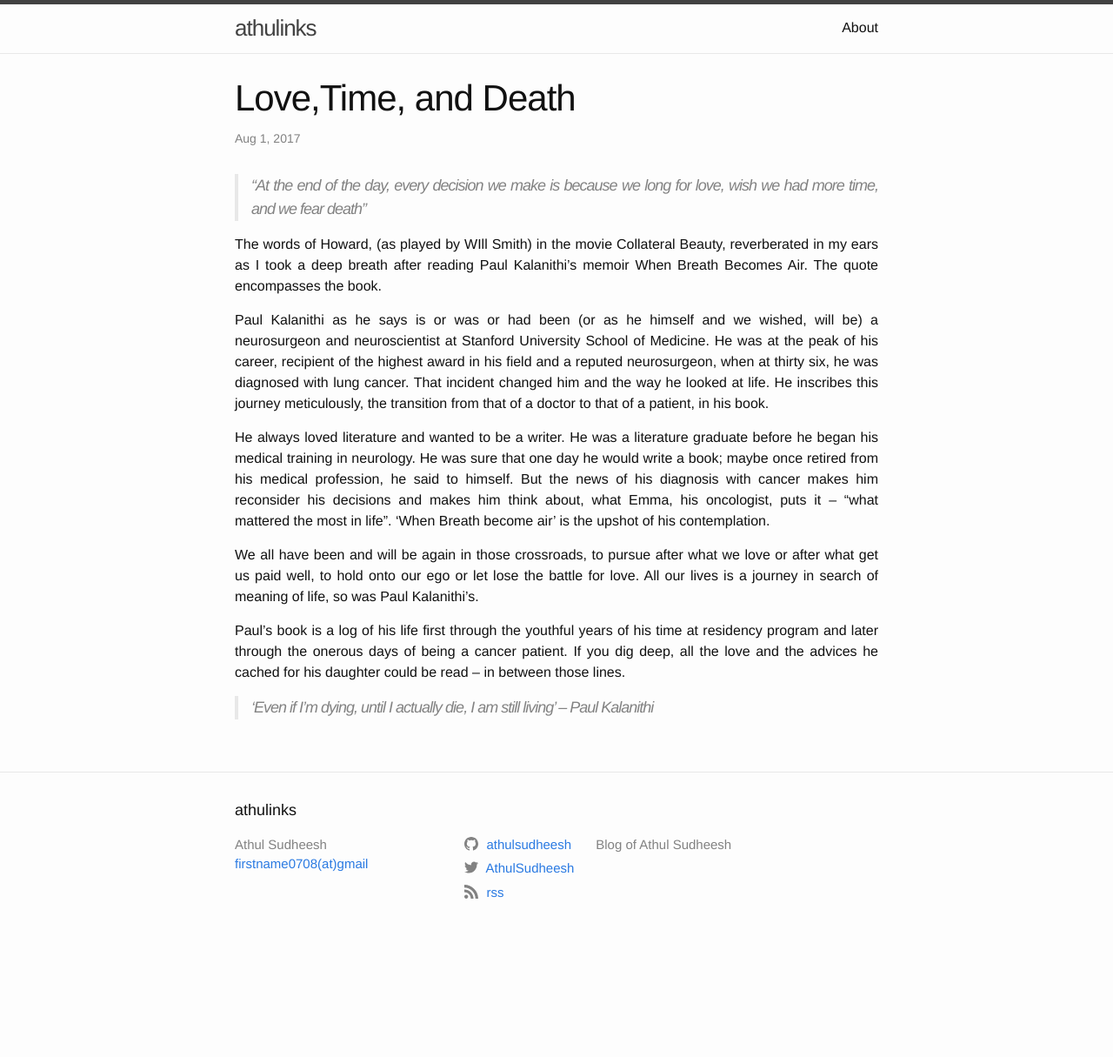
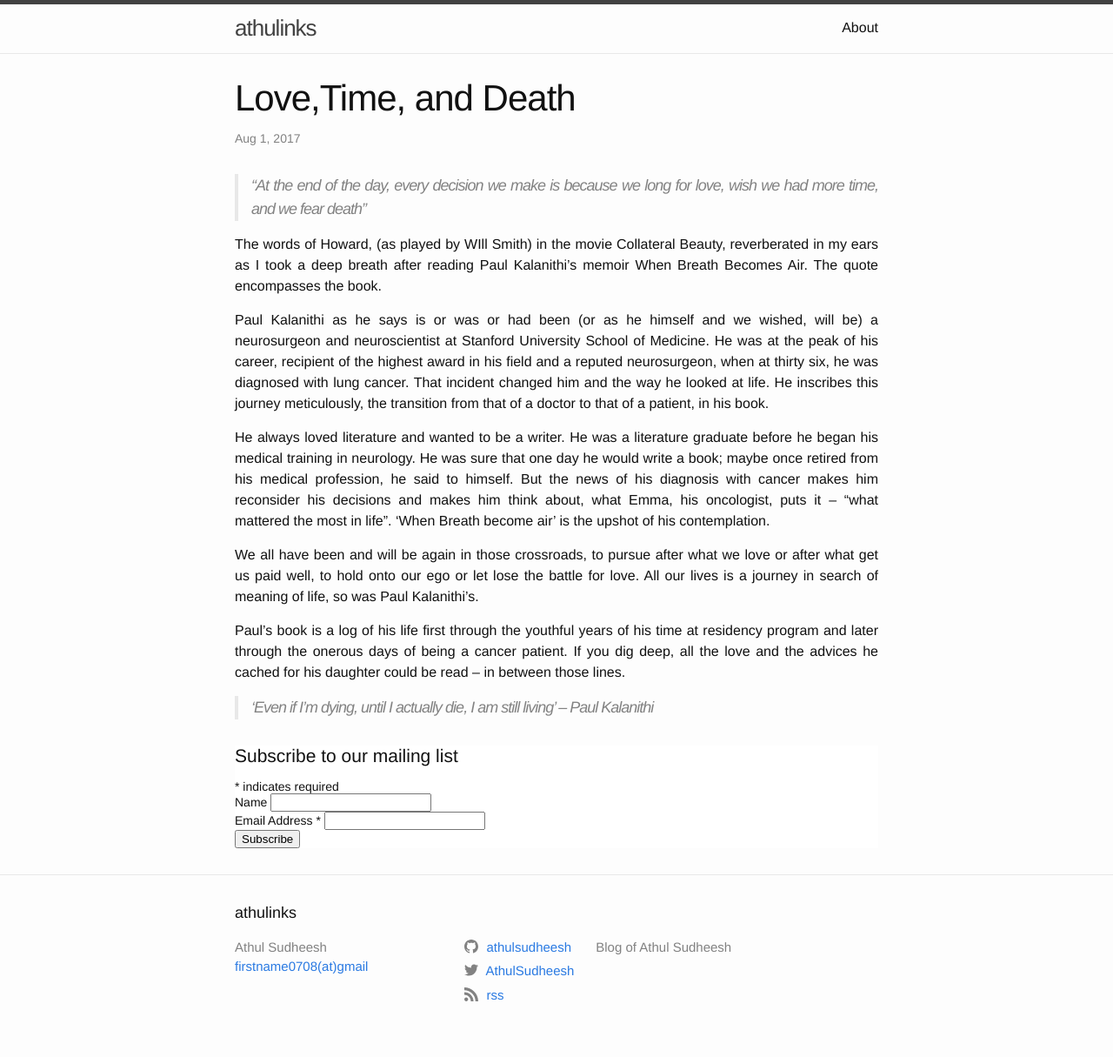
Before and after one commit to athulsudheesh/blog, a Jekyll site: the page built from _posts/2017-08-01-when-breath-becomes-air-paul-kalanithi.md, in a window 1280 px wide. Shown: the whole page at 87% size. Built offline with Jekyll 4.4.1, drawn with Linux system fonts in a browser that asks for light colours; comment, search, counter and statistics services are not loaded; before the commit the page ends 1097 px from its top, so only the background shows below that.

Commit message:
mailinglist

```diff
--- /dev/null
+++ b/_includes/newsletter.html
@@ -0,0 +1,32 @@
+<!-- Begin MailChimp Signup Form -->
+<link href="//cdn-images.mailchimp.com/embedcode/classic-10_7.css" rel="stylesheet" type="text/css">
+<style type="text/css">
+	#mc_embed_signup{background:#fff; clear:left; font:14px Helvetica,Arial,sans-serif; }
+	/* Add your own MailChimp form style overrides in your site stylesheet or in this style block.
+	   We recommend moving this block and the preceding CSS link to the HEAD of your HTML file. */
+</style>
+<div id="mc_embed_signup">
+<form action="https://athulinks.us12.list-manage.com/subscribe/post?u=1dcd88de286ee2e07939ca7c9&amp;id=9936d02c28" method="post" id="mc-embedded-subscribe-form" name="mc-embedded-subscribe-form" class="validate" target="_blank" novalidate>
+    <div id="mc_embed_signup_scroll">
+	<h2>Subscribe to our mailing list</h2>
+<div class="indicates-required"><span class="asterisk">*</span> indicates required</div>
+<div class="mc-field-group">
+	<label for="mce-FNAME">Name </label>
+	<input type="text" value="" name="FNAME" class="" id="mce-FNAME">
+</div>
+<div class="mc-field-group">
+	<label for="mce-EMAIL">Email Address  <span class="asterisk">*</span>
+</label>
+	<input type="email" value="" name="EMAIL" class="required email" id="mce-EMAIL">
+</div>
+	<div id="mce-responses" class="clear">
+		<div class="response" id="mce-error-response" style="display:none"></div>
+		<div class="response" id="mce-success-response" style="display:none"></div>
+	</div>    <!-- real people should not fill this in and expect good things - do not remove this or risk form bot signups-->
+    <div style="position: absolute; left: -5000px;" aria-hidden="true"><input type="text" name="b_1dcd88de286ee2e07939ca7c9_9936d02c28" tabindex="-1" value=""></div>
+    <div class="clear"><input type="submit" value="Subscribe" name="subscribe" id="mc-embedded-subscribe" class="button"></div>
+    </div>
+</form>
+</div>
+<script type='text/javascript' src='//s3.amazonaws.com/downloads.mailchimp.com/js/mc-validate.js'></script><script type='text/javascript'>(function($) {window.fnames = new Array(); window.ftypes = new Array();fnames[1]='FNAME';ftypes[1]='text';fnames[0]='EMAIL';ftypes[0]='email';}(jQuery));var $mcj = jQuery.noConflict(true);</script>
+<!--End mc_embed_signup-->
--- a/_layouts/post.html
+++ b/_layouts/post.html
@@ -18,7 +18,7 @@ layout: default
   <div class="post-content e-content" itemprop="articleBody" style="text-align: justify">
     {{ content }}
   </div>
-
+  {% include newsletter.html %}
   {% if site.disqus.shortname %}
     {% include disqus_comments.html %}
   {% endif %}
```
Also changed, not shown: Gemfile.lock.
